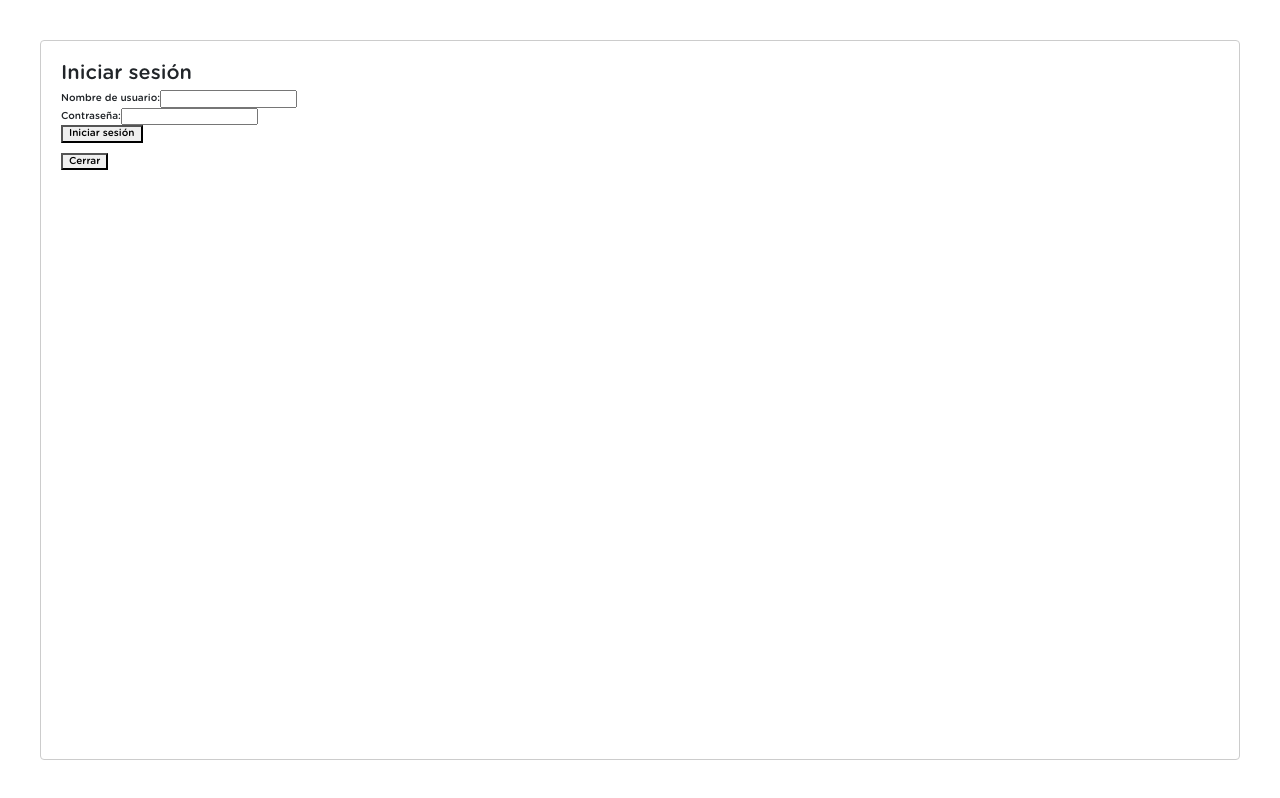
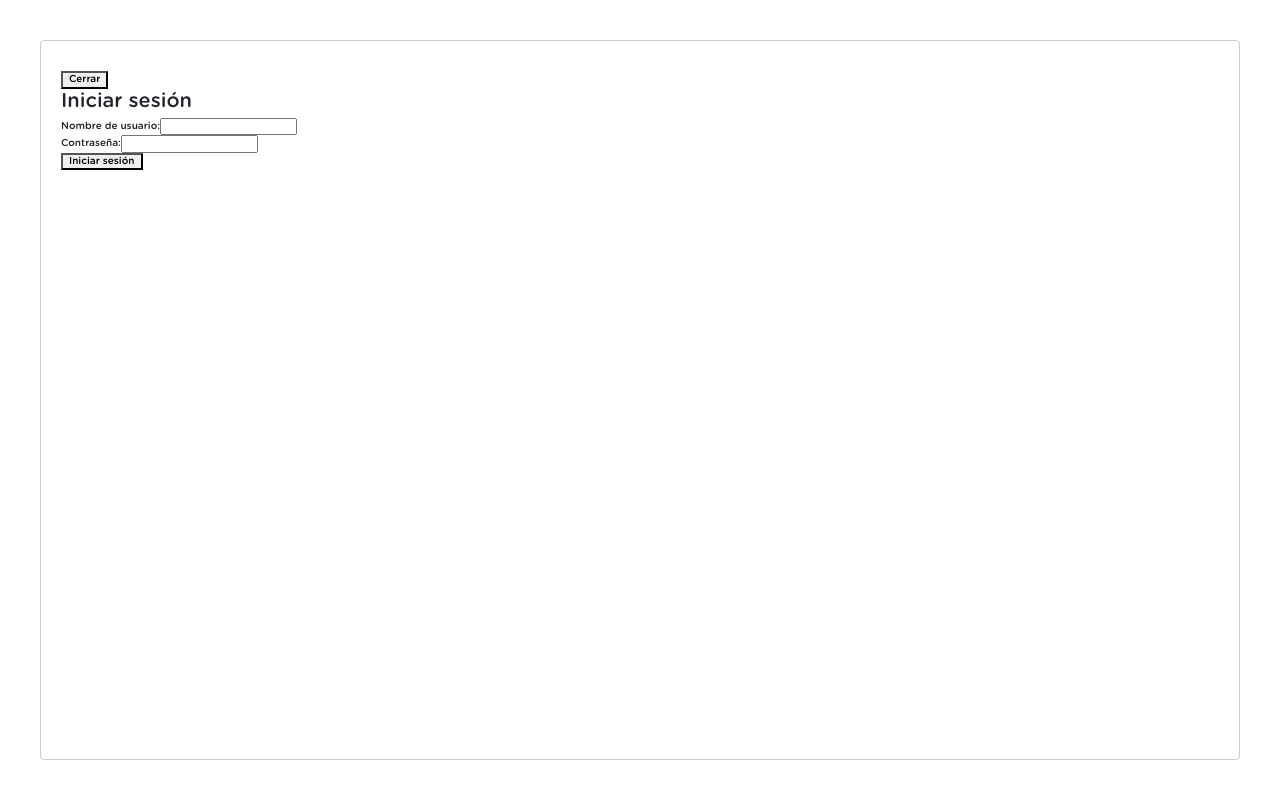
Before and after one commit to No-Country-simulation/S17-02-ft-Java-React, a React (Vite) app in the folder frontend/: page /login in a window 1280 px wide. Built offline with nearby package versions, Linux system fonts and the light colour scheme.

Commit message:
modificacion login

```diff
--- a/frontend/src/components/login/index.tsx
+++ b/frontend/src/components/login/index.tsx
@@ -4,14 +4,13 @@ import axios from "axios";
 import { useAuth } from "../context/index.tsx";
 import Modal from "react-modal";
 
-// Configura el root element para el modal
 Modal.setAppElement("#root");
 
 export const Login = () => {
   const [username, setUsername] = useState("");
   const [password, setPassword] = useState("");
   const [error, setError] = useState<string | null>(null);
-  const [modalIsOpen, setModalIsOpen] = useState(true); // Modal abierto por defecto
+  const [modalIsOpen, setModalIsOpen] = useState(true);
   const { setToken, setRole } = useAuth();
   const navigate = useNavigate();
 
@@ -42,7 +41,7 @@ export const Login = () => {
       console.log("User role:", roleName);
 
       navigate("/");
-      closeModal(); // Cierra el modal después de iniciar sesión
+      closeModal();
     } catch (err) {
       console.error("Login failed:", err);
       setError("Login failed. Please check your credentials and try again.");
@@ -51,7 +50,7 @@ export const Login = () => {
 
   const closeModal = () => {
     setModalIsOpen(false);
-    navigate("/"); // Redirige a la ruta principal
+    navigate("/");
   };
 
   return (
@@ -60,6 +59,9 @@ export const Login = () => {
       onRequestClose={closeModal}
       contentLabel="Login Modal"
     >
+      <button onClick={closeModal} style={{ marginTop: "10px" }}>
+        Cerrar
+      </button>
       <h2>Iniciar sesión</h2>
       <form onSubmit={handleSubmit}>
         <div>
@@ -85,9 +87,6 @@ export const Login = () => {
         <button type="submit">Iniciar sesión</button>
       </form>
       {error && <p style={{ color: "red" }}>{error}</p>}
-      <button onClick={closeModal} style={{ marginTop: "10px" }}>
-        Cerrar
-      </button>
     </Modal>
   );
 };
```
